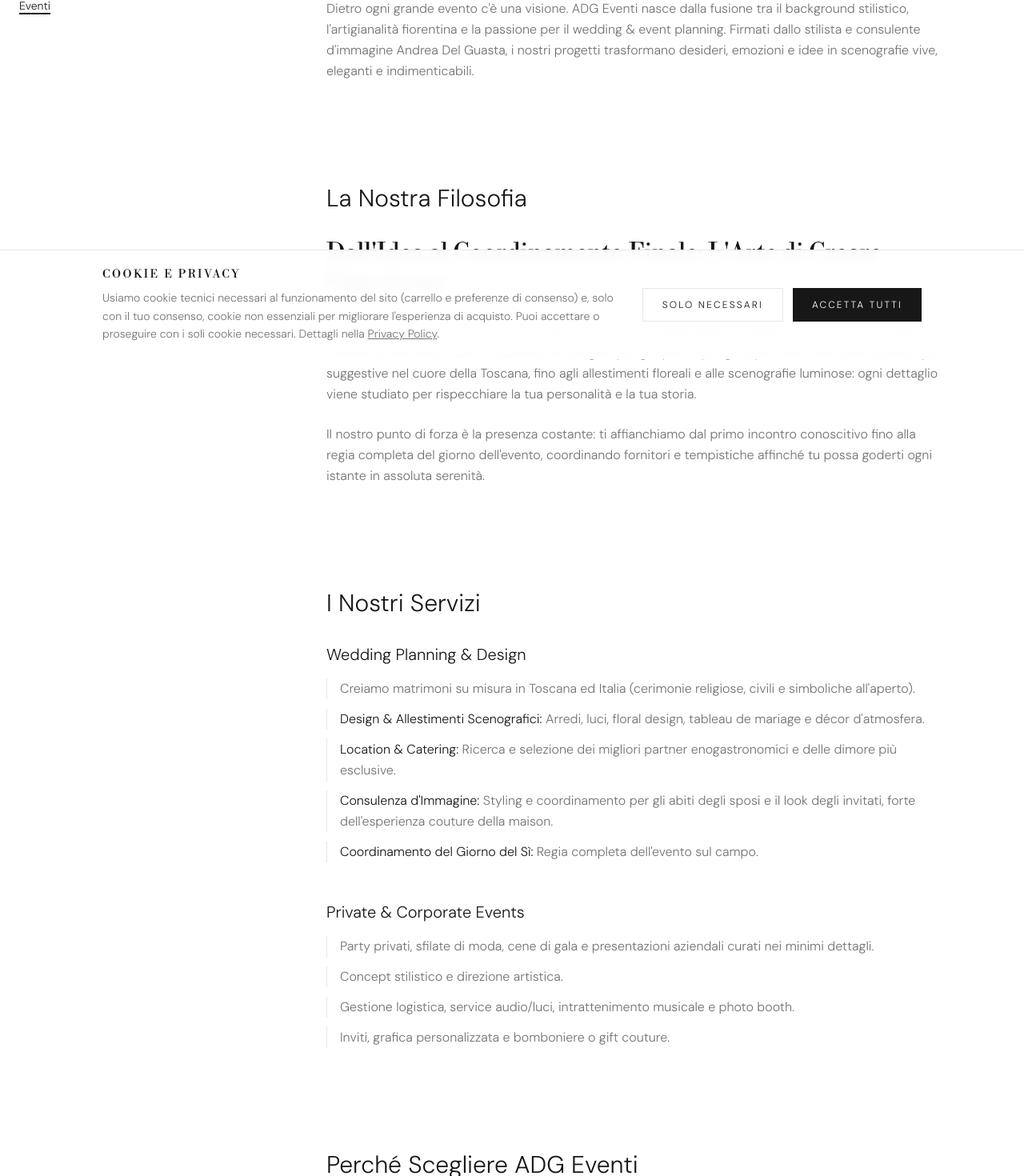
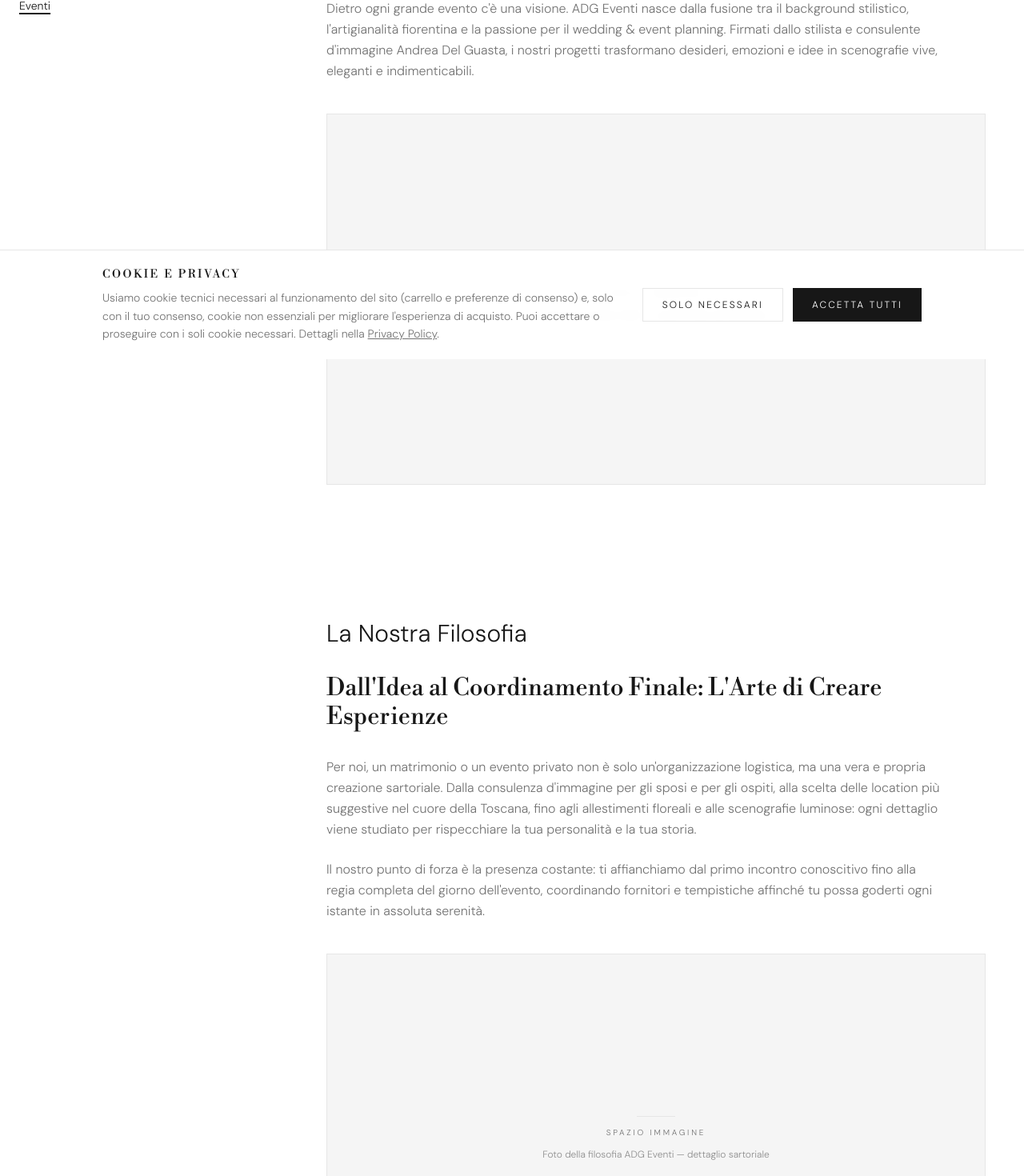
Before and after one commit to complementiadg-cpu/andrea-del-guasta-store, a React (Vite) app: page /about/eventi in a window 1280 px wide. Shown: the part 351-1821 px from the top of the page at 80% size. Built offline with nearby package versions, Linux system fonts and the light colour scheme; no server answers; the database is empty; the HTML template or start-up script is replaced by a standard one.

Commit message:
Changes
Co-authored-by: complementiadg-cpu <312105002+complementiadg-cpu@users.noreply.github.com>

```diff
--- a/src/pages/about/Eventi.tsx
+++ b/src/pages/about/Eventi.tsx
@@ -4,7 +4,17 @@ import Footer from "../../components/footer/Footer";
 import PageHeader from "../../components/about/PageHeader";
 import ContentSection from "../../components/about/ContentSection";
 import AboutSidebar from "../../components/about/AboutSidebar";
+import SectionImage from "../../components/about/SectionImage";
 import { toast } from "@/hooks/use-toast";
+
+// Inserisci qui gli URL delle foto per ogni sezione (lasciali vuoti per vedere lo spazio riservato)
+const IMMAGINI = {
+  hero: "",
+  filosofia: "",
+  servizi: "",
+  perche: "",
+  contatti: "",
+};
 
 const Eventi = () => {
   const [form, setForm] = useState({
@@ -60,6 +70,11 @@ const Eventi = () => {
               progetti trasformano desideri, emozioni e idee in scenografie
               vive, eleganti e indimenticabili.
             </p>
+            <SectionImage
+              image={IMMAGINI.hero}
+              alt="Foto di un evento ADG — scenografia e allestimento"
+              caption="Scegli la foto da mostrare in questa sezione."
+            />
           </ContentSection>
 
           {/* 2. La Nostra Filosofia */}
@@ -82,6 +97,11 @@ const Eventi = () => {
               dell'evento, coordinando fornitori e tempistiche affinché tu possa
               goderti ogni istante in assoluta serenità.
             </p>
+            <SectionImage
+              image={IMMAGINI.filosofia}
+              alt="Foto della filosofia ADG Eventi — dettaglio sartoriale"
+              caption="Scegli la foto da mostrare in questa sezione."
+            />
           </ContentSection>
 
           {/* 3. I Nostri Servizi */}
@@ -142,6 +162,11 @@ const Eventi = () => {
                 </ul>
               </div>
             </div>
+            <SectionImage
+              image={IMMAGINI.servizi}
+              alt="Foto dei servizi ADG Eventi — allestimento e floral design"
+              caption="Scegli la foto da mostrare in questa sezione."
+            />
           </ContentSection>
 
           {/* 4. Perché Scegliere ADG Eventi */}
@@ -177,6 +202,11 @@ const Eventi = () => {
                 </p>
               </div>
             </div>
+            <SectionImage
+              image={IMMAGINI.perche}
+              alt="Foto perché scegliere ADG Eventi — evento in Toscana"
+              caption="Scegli la foto da mostrare in questa sezione."
+            />
           </ContentSection>
 
           {/* 5. Call to Action / Contatti */}
@@ -195,6 +225,12 @@ const Eventi = () => {
                 info@andreadelguasta.com
               </a>
             </p>
+
+            <SectionImage
+              image={IMMAGINI.contatti}
+              alt="Foto per iniziare a progettare il tuo evento"
+              caption="Scegli la foto da mostrare in questa sezione."
+            />
 
             {/* Form di richiesta informazioni */}
             <div className="border border-border p-6 md:p-8 max-w-3xl">
```
